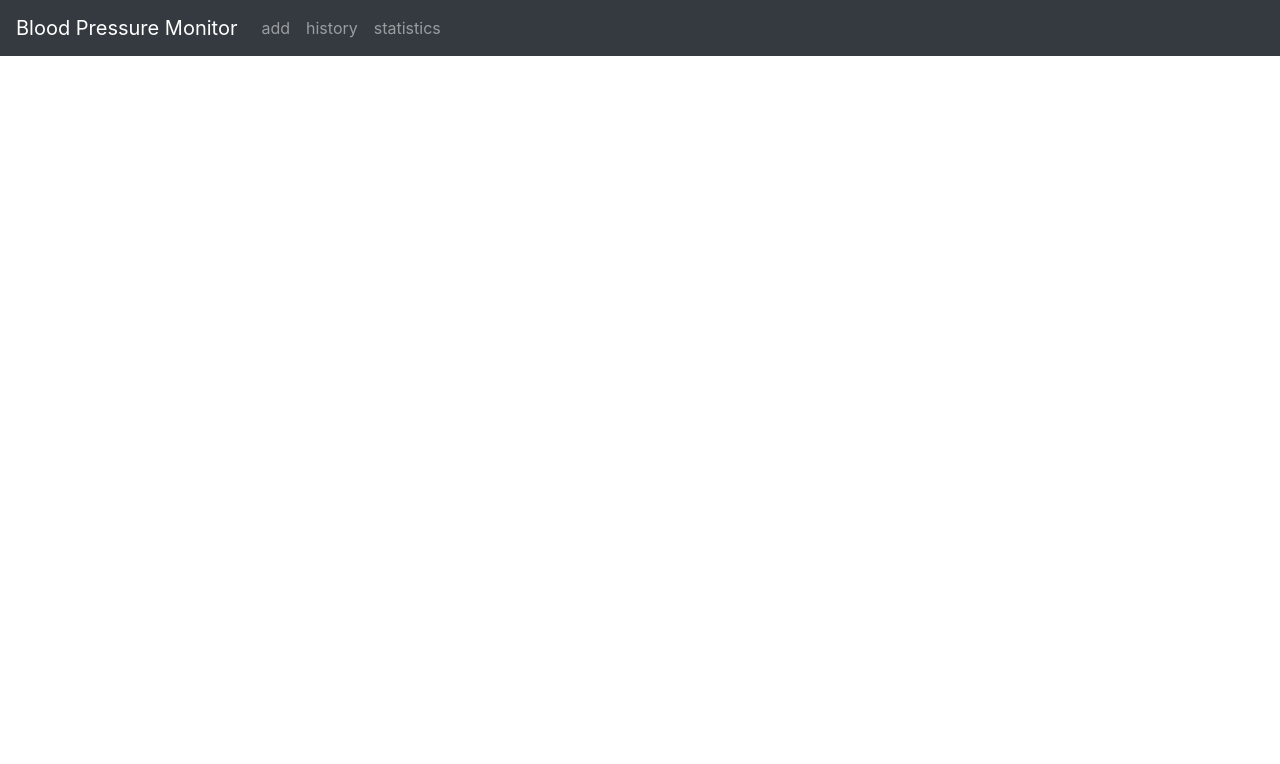
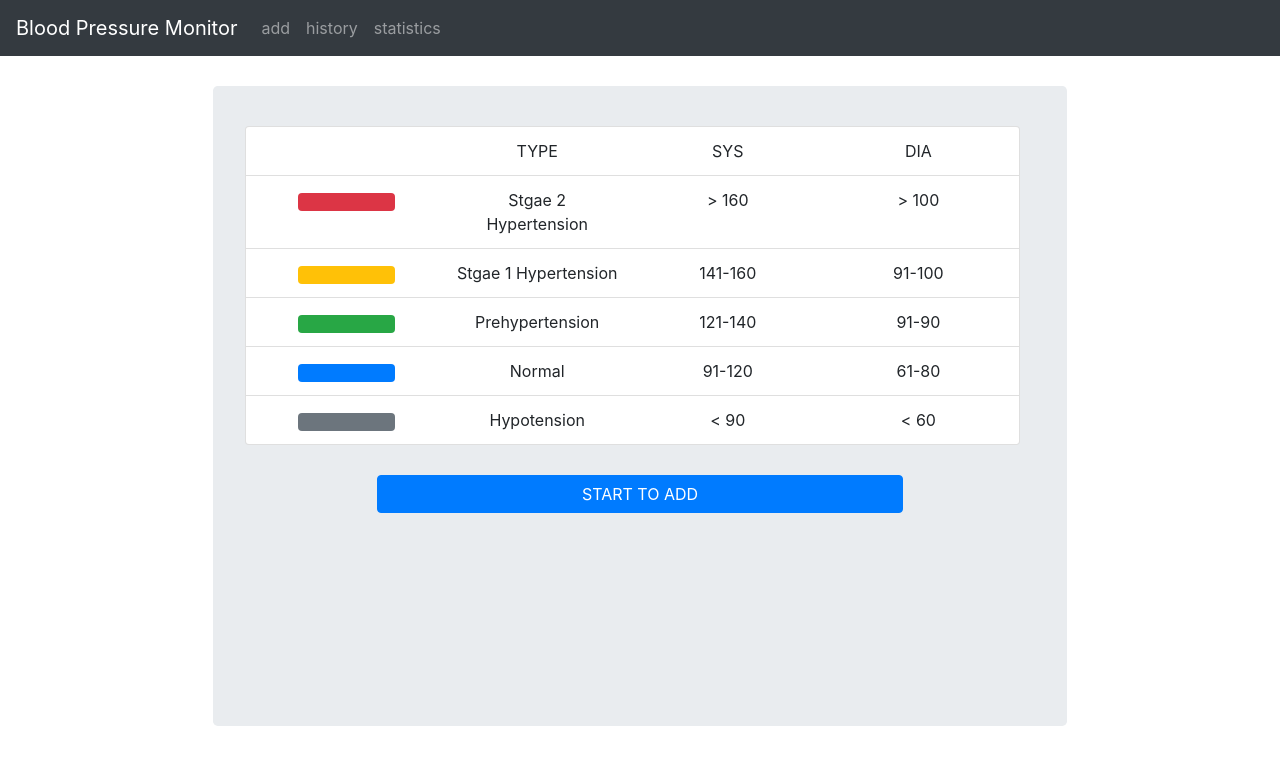
Before and after one commit to jeffoo713/pressureMonitor, a React (Create React App) app: page / in a window 1280 px wide. Shown: the top 764 px of the page. Built offline with nearby package versions, Linux system fonts and the light colour scheme.

Commit message:
created home page and routed it from header home button. also fixed minor style details on pages

```diff
--- a/src/App.js
+++ b/src/App.js
@@ -3,6 +3,7 @@ import { Route } from 'react-router-dom';
 import { withRouter } from 'react-router-dom';
 
 import Header from './component/Header/Header.component';
+import HomePage from './component/Pages/HomePage/HomePage.component';
 import AddPage from './component/Pages/AddPage/AddPage.component';
 import HistoryPage from './component/Pages/HistoryPage/HistoryPage.component';
 import StatisticsPage from './component/Pages/StatisticsPage/Statistics.component';
@@ -19,6 +20,7 @@ class App extends React.Component {
     return (
       <div className="App">
         <Header />
+        <Route exact path={'/'} component={HomePage}/>
         <Route exact path={`${match.url}add`} component={AddPage}/>
         <Route exact path={`${match.url}history`} component={HistoryPage}/>
         <Route exact path={`${match.url}statistics`} component={StatisticsPage}/>
--- /dev/null
+++ b/src/component/Button/Button.component.jsx
@@ -0,0 +1,16 @@
+import React from 'react';
+
+import { Button } from 'react-bootstrap';
+
+const CustomButton = ({children, handleClick}) => (
+  <Button
+    variant="primary"
+    className="col-8 mx-auto"
+    style={{ marginTop: '10px' }}
+    onClick={handleClick}
+  >
+    {children}
+  </Button>
+)
+
+export default CustomButton;
--- a/src/component/Chart/Chart.component.jsx
+++ b/src/component/Chart/Chart.component.jsx
@@ -5,7 +5,7 @@ import { Row, Col, ListGroup, Badge } from 'react-bootstrap';
 const Chart = () => {
   const chartBadgeStyle = { width: '60%' }
   return (
-  <ListGroup className="col-12" style={{ paddingTop: '50px' }}>
+  <ListGroup className="col-12" >
     <ListGroup.Item>
       <Row>
         <Col></Col>
--- a/src/component/Header/Header.component.jsx
+++ b/src/component/Header/Header.component.jsx
@@ -4,13 +4,16 @@ import { withRouter } from 'react-router-dom';
 import Navbar from 'react-bootstrap/Navbar';
 import Nav from 'react-bootstrap/Nav';
 
-import './Header.styles.scss';
-
 const Header = ({ history, match }) => {
   return (
-    <div className='header'>
+    <div style={{ width: '100%'}}>
       <Navbar bg="dark" variant="dark">
-        <Navbar.Brand href="#home">Blood Pressure Monitor</Navbar.Brand>
+        <Navbar.Brand
+          onClick={()=> history.push('/')}
+          style={{ cursor: 'pointer' }}
+        >
+          Blood Pressure Monitor
+        </Navbar.Brand>
         <Nav className="mr-auto">
           <Nav.Link onClick={()=> history.push(`${match.url}add`)}>add</Nav.Link>
           <Nav.Link onClick={()=> history.push(`${match.url}history`)}>history</Nav.Link>
--- a/src/component/Header/Header.styles.scss
+++ /dev/null
@@ -1,4 +0,0 @@
-.header {
-  width: 100%;
-
-}
--- a/src/component/Pages/AddPage/AddPage.component.jsx
+++ b/src/component/Pages/AddPage/AddPage.component.jsx
@@ -5,11 +5,12 @@ import { v4 as uuidv4 } from 'uuid';
 import Bar from '../../Bar/Bar.component';
 import InputLabels from '../../Input-labels/Input-labels.component';
 import Chart from '../../Chart/Chart.component';
-import CalendarIcon from '../../Calendar/Calendar-icon';
+import CalendarIcon from '../../Calendar/Calendar-icon.component';
 import CalendarForm from '../../Calendar/Calendar.component';
 import Container from '../../Container/Container.component';
+import CustomButton from '../../Button/Button.component';
 
-import { Button, Col, Form } from 'react-bootstrap';
+import { Col, Form } from 'react-bootstrap';
 
 class AddPage extends React.Component {
   constructor() {
@@ -100,6 +101,8 @@ class AddPage extends React.Component {
             className="bg-danger col-12"
             style={{
               paddingTop: '30px',
+              paddingBottom: '20px',
+              marginBottom: '50px',
               borderRadius: '7px'
             }}
           >
@@ -155,14 +158,9 @@ class AddPage extends React.Component {
               <CalendarForm dateChange={this.dateChange} value={this.state.date} />
               </div>
             }
-            <Button
-                variant="primary"
-                className="col-8 mx-auto"
-                style={{ marginTop: '10px', marginBottom: '20px' }}
-                onClick={this.handleSubmit}
-            >
+            <CustomButton handleClick={this.handleSubmit} >
               ADD
-            </Button>
+            </CustomButton>
           </div>
           <Chart />
         </Container>
--- /dev/null
+++ b/src/component/Pages/HomePage/HomePage.component.jsx
@@ -0,0 +1,19 @@
+import React from 'react';
+import { withRouter } from 'react-router-dom';
+
+import Container from '../../Container/Container.component';
+import Chart from '../../Chart/Chart.component';
+import CustomButton from '../../Button/Button.component';
+
+const HomePage = ({ history, match}) => {
+  const toAddPage = () => ( history.push(`${match.url}add`))
+  return(
+  <Container>
+    <Chart/>
+    <div style={{ marginTop: '20px'}}>
+      <CustomButton handleClick={toAddPage} >START TO ADD</CustomButton>
+    </div>
+  </Container>
+)};
+
+export default withRouter(HomePage);
```
Also changed, not shown: src/component/Calendar/Calendar-icon.component.jsx (renamed from src/component/Calendar/Calendar-icon.jsx).
